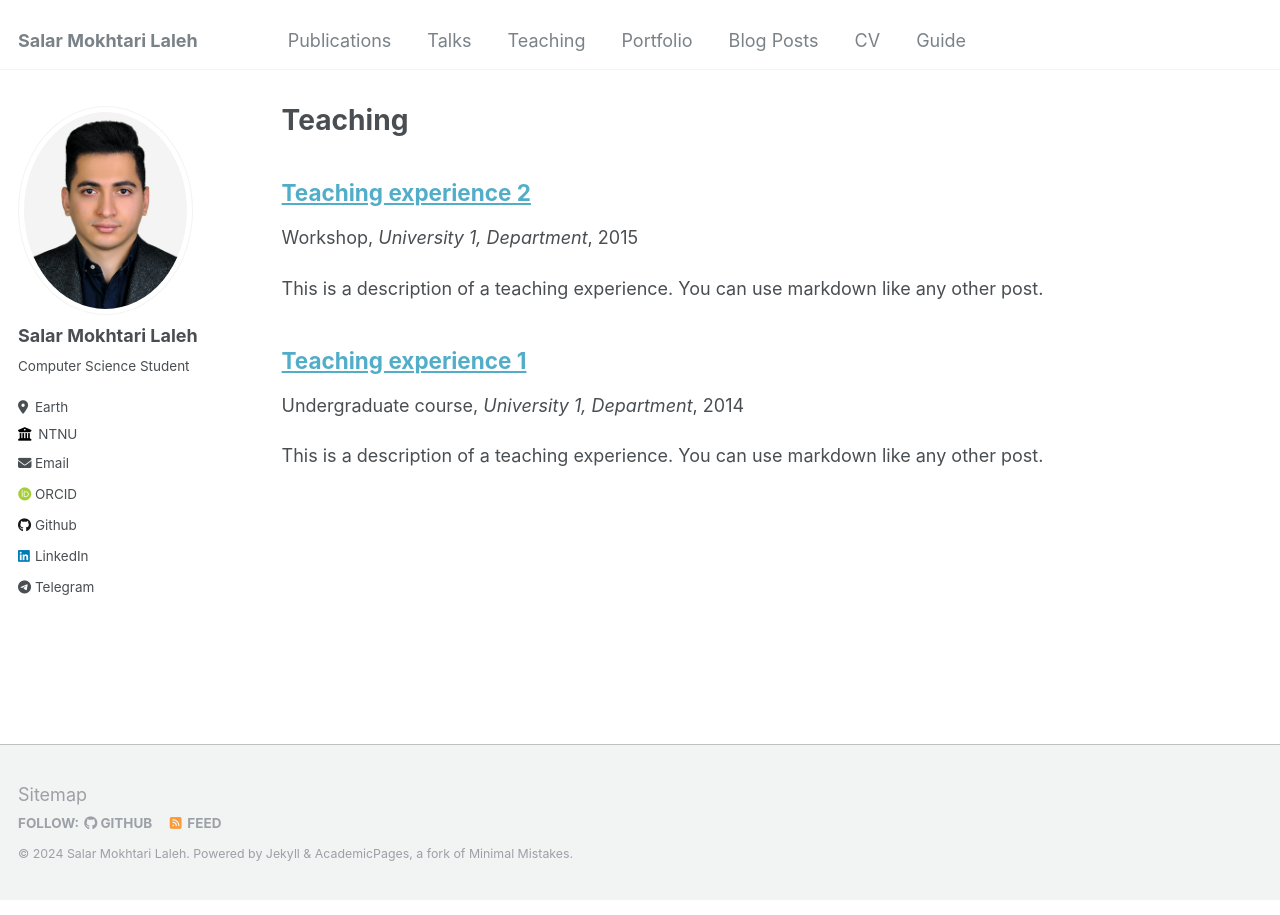
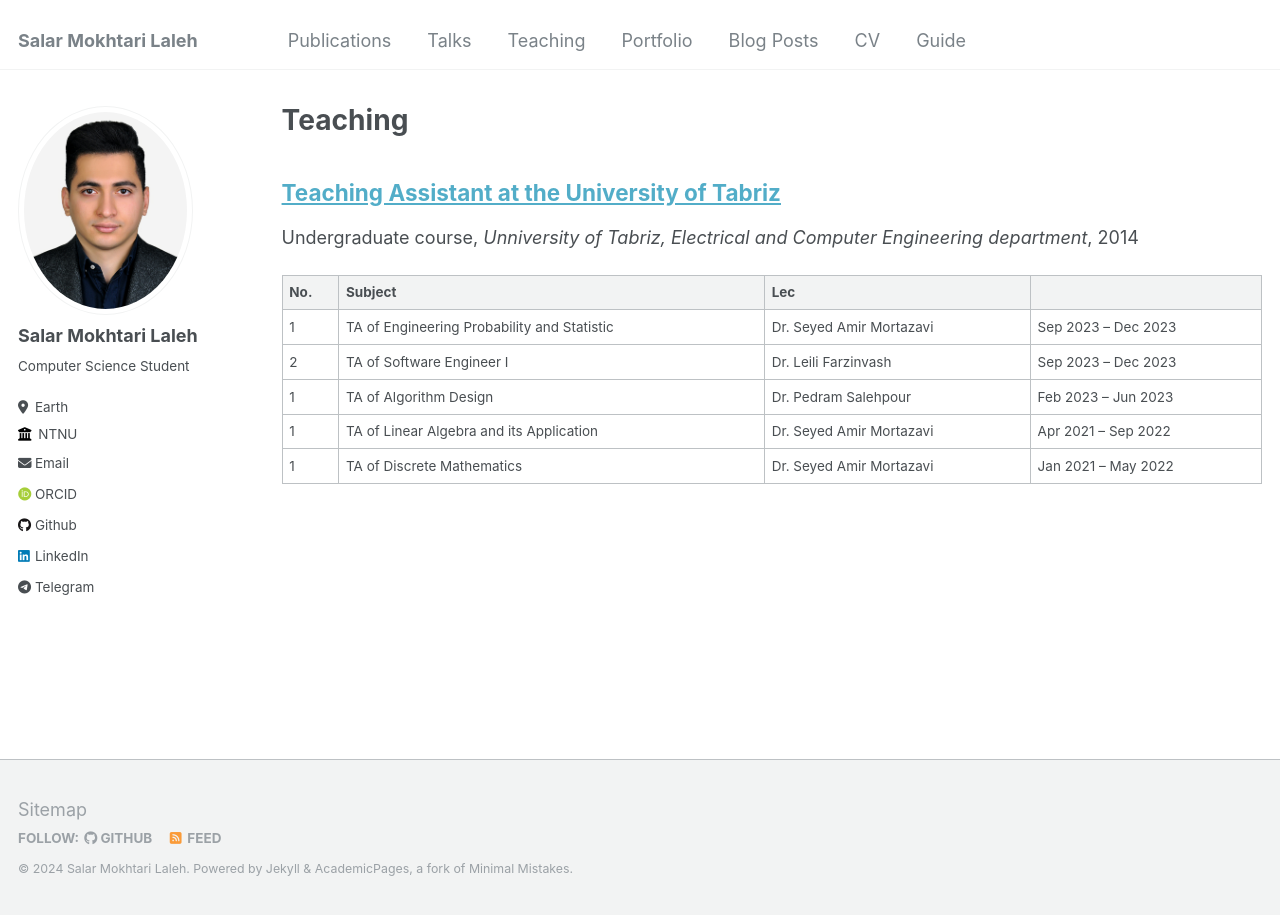
Before and after one commit to salarMokhtariL/salarMokhtariL.github.io, a Jekyll site: the page built from _pages/teaching.html, in a window 1280 px wide. Built offline with Jekyll 4.4.1, drawn with Linux system fonts in a browser that asks for light colours; some web fonts are replaced.

Commit message:
Update 1

```diff
--- a/_teaching/2014-spring-teaching-1.md
+++ b/_teaching/2014-spring-teaching-1.md
@@ -1,20 +1,17 @@
 ---
-title: "Teaching experience 1"
+title: "Teaching Assistant at the University of Tabriz"
 collection: teaching
 type: "Undergraduate course"
 permalink: /teaching/2014-spring-teaching-1
-venue: "University 1, Department"
+venue: "Unniversity of Tabriz, Electrical and Computer Engineering department"
 date: 2014-01-01
-location: "City, Country"
+location: "Tabriz, Iran"
 ---
 
-This is a description of a teaching experience. You can use markdown like any other post.
-
-Heading 1
-======
-
-Heading 2
-======
-
-Heading 3
-======
+| No. | Subject | Lec | |
+| :--- | :--- | :--- | :--- |
+| 1 | TA of Engineering Probability and Statistic | Dr. Seyed Amir Mortazavi | Sep 2023 – Dec 2023 |
+| 2 | TA of Software Engineer I | Dr. Leili Farzinvash | Sep 2023 – Dec 2023 |
+| 1 | TA of Algorithm Design | Dr. Pedram Salehpour | Feb 2023 – Jun 2023 |
+| 1 | TA of Linear Algebra and its Application | Dr. Seyed Amir Mortazavi | Apr 2021 – Sep 2022 |
+| 1 | TA of Discrete Mathematics | Dr. Seyed Amir Mortazavi | Jan 2021 – May 2022 |
--- a/_teaching/2015-spring-teaching-2.md
+++ /dev/null
@@ -1,20 +0,0 @@
----
-title: "Teaching experience 2"
-collection: teaching
-type: "Workshop"
-permalink: /teaching/2015-spring-teaching-1
-venue: "University 1, Department"
-date: 2015-01-01
-location: "City, Country"
----
-
-This is a description of a teaching experience. You can use markdown like any other post.
-
-Heading 1
-======
-
-Heading 2
-======
-
-Heading 3
-======
```
